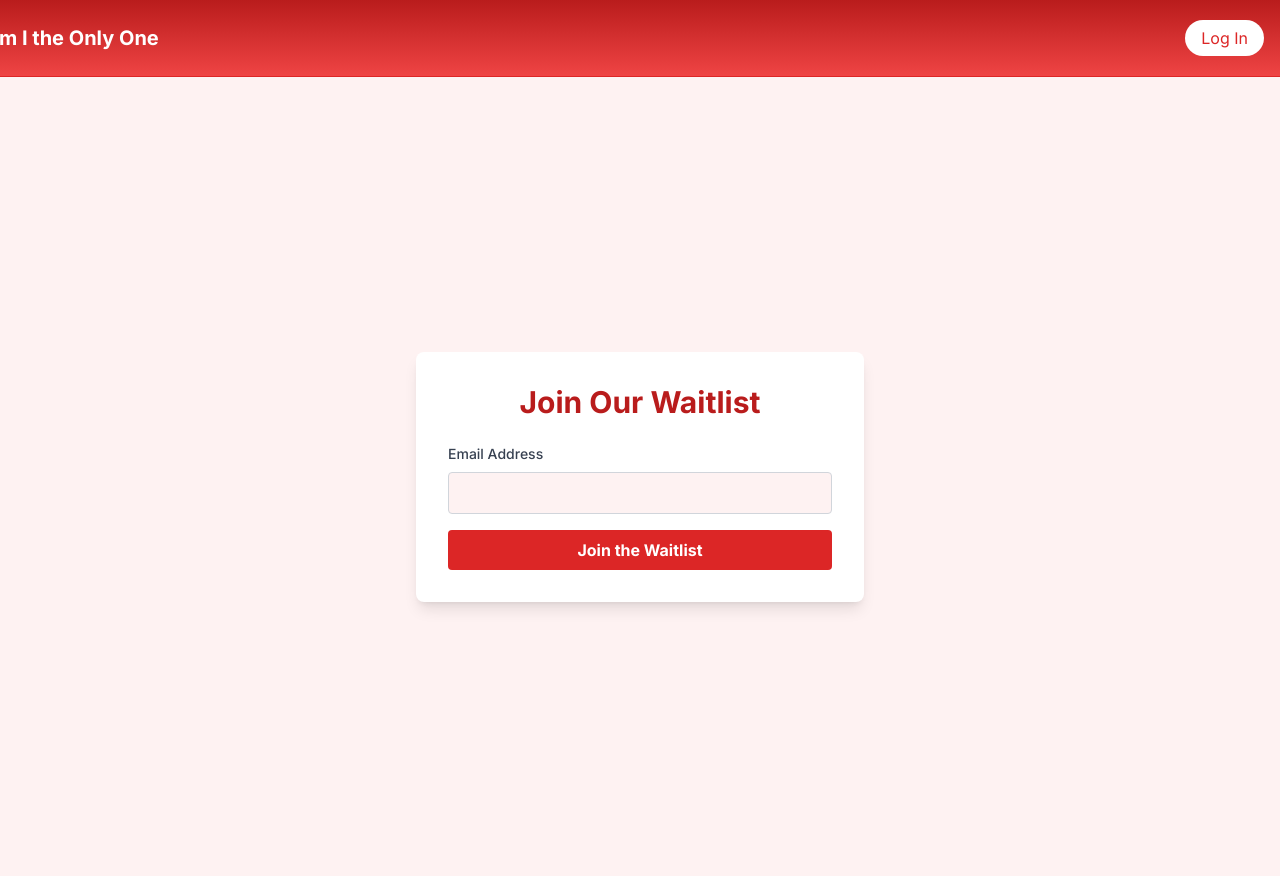
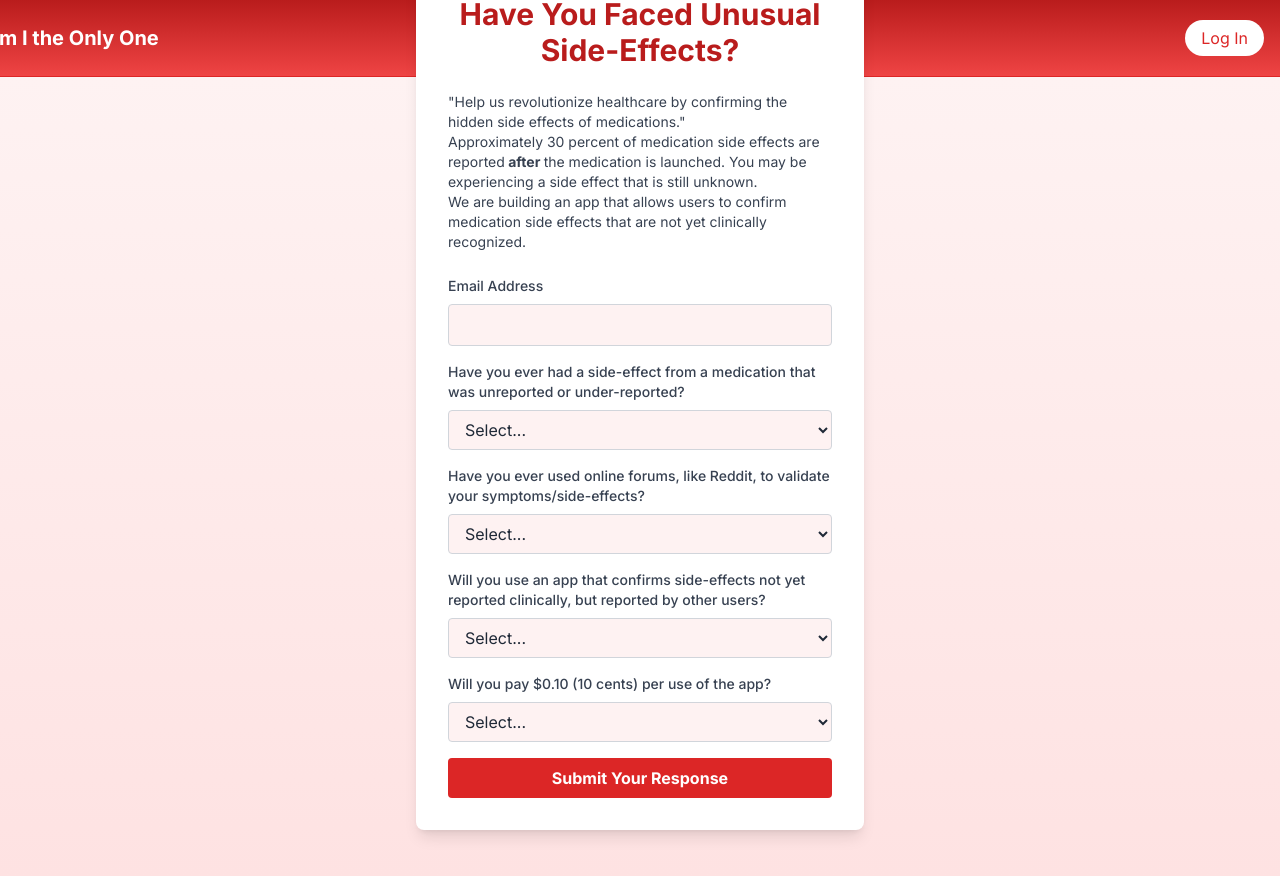
Before and after one commit to cdirks4/side-effects, a Next.js app: page /waitlist in a window 1280 px wide. Built offline with nearby package versions, Linux system fonts and the light colour scheme.

Commit message:
fix: link to form

```diff
--- a/src/app/page.tsx
+++ b/src/app/page.tsx
@@ -71,11 +71,13 @@ export default function Home() {
             powerful, data-driven platform.
           </p>
           <div className="bg-red-600 text-white font-mono text-lg md:text-xl py-4 px-6 rounded-lg mb-6 inline-block shadow-md cursor-pointer hover:bg-red-700 transition duration-300">
-            <span>Explore</span> Side Effect Data
+            <Link href="https://docs.google.com/forms/d/e/1FAIpQLScLfMxNyHsBf3XreSWEn6Rkujp27VnOAzsi_jhlQR3XGf2mJA/viewform">
+              <span>Explore</span> Side Effect Data
+            </Link>
           </div>
         </div>
         <div className="flex justify-center mt-2">
-          <Link href="/waitlist">
+          <Link href="https://docs.google.com/forms/d/e/1FAIpQLScLfMxNyHsBf3XreSWEn6Rkujp27VnOAzsi_jhlQR3XGf2mJA/viewform">
             <span className="bg-red-500 text-white px-6 py-3 rounded-full hover:bg-red-600 transition duration-300 cursor-pointer shadow-lg">
               Join the Waitlist
             </span>
--- a/src/app/waitlist/page.tsx
+++ b/src/app/waitlist/page.tsx
@@ -1,22 +1,29 @@
 "use client";
 import { useState } from "react";
 import Head from "next/head";
-import Link from "next/link";
 
 export default function Waitlist() {
   const [email, setEmail] = useState("");
+  const [sideEffectExperience, setSideEffectExperience] = useState("");
+  const [onlineValidation, setOnlineValidation] = useState("");
+  const [appInterest, setAppInterest] = useState("");
+  const [willingnessToPay, setWillingnessToPay] = useState("");
   const [message, setMessage] = useState("");
   const [isSubmitted, setIsSubmitted] = useState(false);
 
-  // Replace with your Google Form URL and entry ID
+  // Replace with your Google Form URL and entry IDs
   const formActionUrl =
-    "https://docs.google.com/forms/d/e/YOUR_FORM_ID/formResponse";
-  const emailEntryField = "entry.123456789"; // Replace with your form's email entry field name
+    "https://docs.google.com/forms/d/e/1FAIpQLScLfMxNyHsBf3XreSWEn6Rkujp27VnOAzsi_jhlQR3XGf2mJA/formResponse";
+  const emailEntryField = "entry.162371681";
+  const sideEffectEntryField = "entry.386463666";
+  const onlineValidationEntryField = "entry.177482849";
+  const appInterestEntryField = "entry.2014182556";
+  const willingnessToPayEntryField = "entry.2038789610";
 
   const handleSubmit = async (e) => {
     e.preventDefault();
 
-    // Simple email validation
+    // Validate email
     const emailRegex = /^[^\s@]+@[^\s@]+\.[^\s@]+$/;
     if (!emailRegex.test(email)) {
       setMessage("Please enter a valid email address.");
@@ -26,18 +33,27 @@ export default function Waitlist() {
     // Construct form data
     const formData = new FormData();
     formData.append(emailEntryField, email);
+    formData.append(sideEffectEntryField, sideEffectExperience);
+    formData.append(onlineValidationEntryField, onlineValidation);
+    formData.append(appInterestEntryField, appInterest);
+    formData.append(willingnessToPayEntryField, willingnessToPay);
 
     try {
       // Submit to Google Forms
-      await fetch(formActionUrl, {
+      const res = await fetch(formActionUrl, {
         method: "POST",
         body: formData,
         mode: "no-cors",
       });
-
+      const data = await res.json();
+      console.log("Form submission response: ", data);
       setIsSubmitted(true);
-      setMessage("Thank you! You have been added to the waitlist.");
-      setEmail(""); // Clear the input field after submission
+      setMessage("Thank you! Your responses have been recorded.");
+      setEmail("");
+      setSideEffectExperience("");
+      setOnlineValidation("");
+      setAppInterest("");
+      setWillingnessToPay("");
     } catch (error) {
       console.error("Error submitting form: ", error);
       setMessage("Something went wrong. Please try again.");
@@ -45,20 +61,31 @@ export default function Waitlist() {
   };
 
   return (
-    <div className="bg-red-50 text-gray-800 min-h-screen flex flex-col items-center justify-center">
+    <div className="bg-gradient-to-b from-red-50 to-red-100 text-gray-800 min-h-screen flex flex-col items-center justify-center">
       <Head>
-        <title>Join the Waitlist</title>
+        <title>Have you faced unusual side-effects?</title>
         <meta
           name="description"
-          content="Submit your email to join the waitlist for our upcoming product."
+          content="Help us revolutionize healthcare by sharing your experiences with medication side effects."
         />
         <link rel="icon" href="/favicon.ico" />
       </Head>
 
-      <main className="w-full max-w-md p-8 bg-white rounded-lg shadow-lg mt-[-rem]">
+      <main className="w-full max-w-md p-8 bg-white rounded-lg shadow-lg mt-[-10rem]">
         <h1 className="text-3xl font-bold mb-6 text-center text-red-700">
-          Join Our Waitlist
+          Have You Faced Unusual Side-Effects?
         </h1>
+        <p className="text-sm text-gray-700 mb-6">
+          "Help us revolutionize healthcare by confirming the hidden side
+          effects of medications."
+          <br />
+          Approximately 30 percent of medication side effects are reported
+          <strong> after </strong> the medication is launched. You may be
+          experiencing a side effect that is still unknown.
+          <br />
+          We are building an app that allows users to confirm medication side
+          effects that are not yet clinically recognized.
+        </p>
         <form onSubmit={handleSubmit}>
           <div className="mb-4">
             <label
@@ -76,6 +103,92 @@ export default function Waitlist() {
               required
             />
           </div>
+
+          <div className="mb-4">
+            <label
+              htmlFor="sideEffectExperience"
+              className="block text-sm font-medium text-gray-700 mb-2"
+            >
+              Have you ever had a side-effect from a medication that was
+              unreported or under-reported?
+            </label>
+            <select
+              id="sideEffectExperience"
+              value={sideEffectExperience}
+              onChange={(e) => setSideEffectExperience(e.target.value)}
+              className="w-full px-3 py-2 bg-red-50 text-gray-800 border border-gray-300 rounded focus:outline-none focus:ring-2 focus:ring-red-500"
+              required
+            >
+              <option value="">Select...</option>
+              <option value="Yes">Yes</option>
+              <option value="No">No</option>
+            </select>
+          </div>
+
+          <div className="mb-4">
+            <label
+              htmlFor="onlineValidation"
+              className="block text-sm font-medium text-gray-700 mb-2"
+            >
+              Have you ever used online forums, like Reddit, to validate your
+              symptoms/side-effects?
+            </label>
+            <select
+              id="onlineValidation"
+              value={onlineValidation}
+              onChange={(e) => setOnlineValidation(e.target.value)}
+              className="w-full px-3 py-2 bg-red-50 text-gray-800 border border-gray-300 rounded focus:outline-none focus:ring-2 focus:ring-red-500"
+              required
+            >
+              <option value="">Select...</option>
+              <option value="Yes">Yes</option>
+              <option value="No">No</option>
+            </select>
+          </div>
+
+          <div className="mb-4">
+            <label
+              htmlFor="appInterest"
+              className="block text-sm font-medium text-gray-700 mb-2"
+            >
+              Will you use an app that confirms side-effects not yet reported
+              clinically, but reported by other users?
+            </label>
+            <select
+              id="appInterest"
+              value={appInterest}
+              onChange={(e) => setAppInterest(e.target.value)}
+              className="w-full px-3 py-2 bg-red-50 text-gray-800 border border-gray-300 rounded focus:outline-none focus:ring-2 focus:ring-red-500"
+              required
+            >
+              <option value="">Select...</option>
+              <option value="Yes">Yes</option>
+              <option value="No">No</option>
+              <option value="Maybe">Maybe</option>
+            </select>
+          </div>
+
+          <div className="mb-4">
+            <label
+              htmlFor="willingnessToPay"
+              className="block text-sm font-medium text-gray-700 mb-2"
+            >
+              Will you pay $0.10 (10 cents) per use of the app?
+            </label>
+            <select
+              id="willingnessToPay"
+              value={willingnessToPay}
+              onChange={(e) => setWillingnessToPay(e.target.value)}
+              className="w-full px-3 py-2 bg-red-50 text-gray-800 border border-gray-300 rounded focus:outline-none focus:ring-2 focus:ring-red-500"
+              required
+            >
+              <option value="">Select...</option>
+              <option value="Yes">Yes</option>
+              <option value="No">No</option>
+              <option value="Maybe">Maybe</option>
+            </select>
+          </div>
+
           {message && (
             <p
               className={`text-sm ${
@@ -89,7 +202,7 @@ export default function Waitlist() {
             type="submit"
             className="w-full bg-red-600 hover:bg-red-700 text-white font-bold py-2 px-4 rounded focus:outline-none focus:ring-2 focus:ring-red-500 transition duration-300"
           >
-            Join the Waitlist
+            Submit Your Response
           </button>
         </form>
       </main>
```
